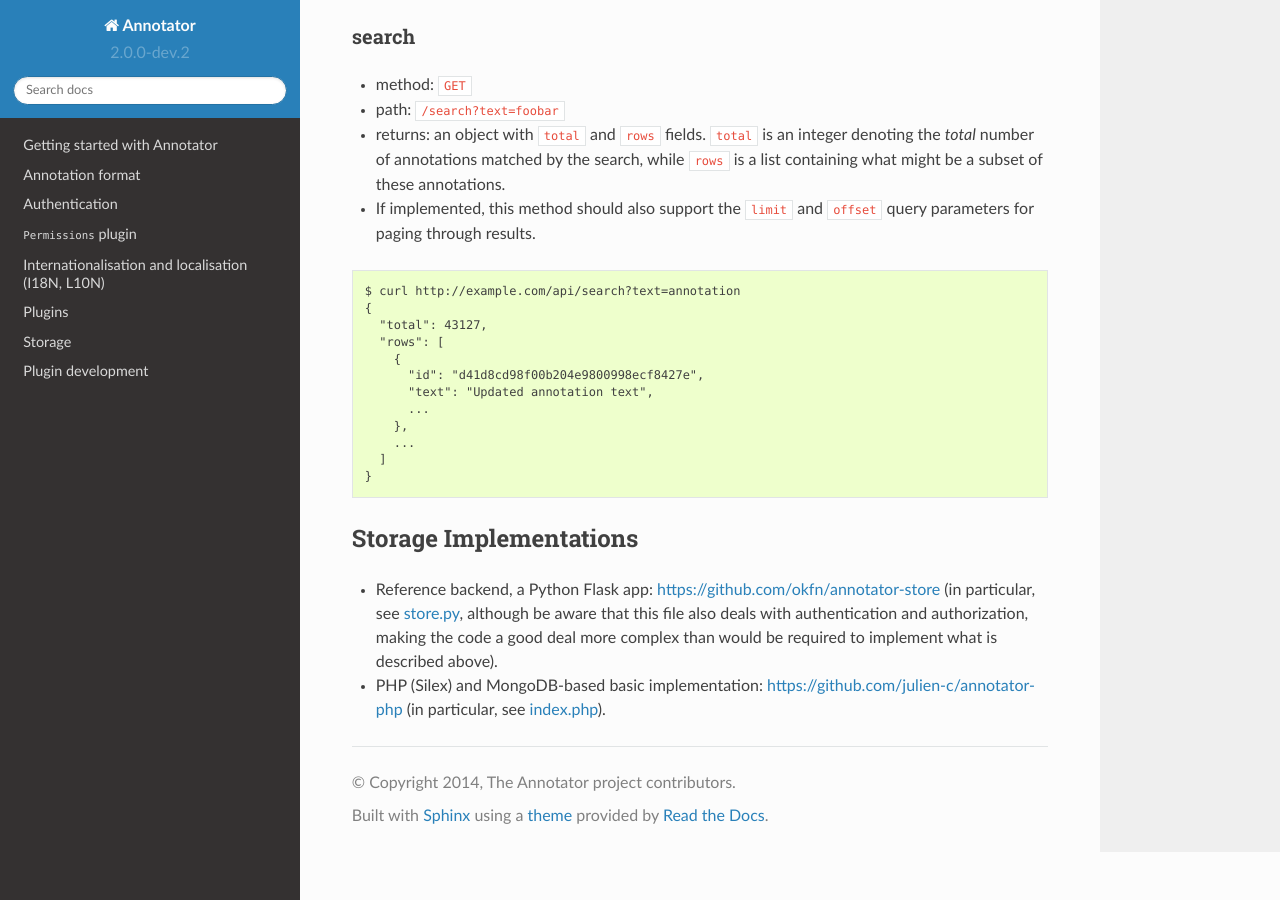
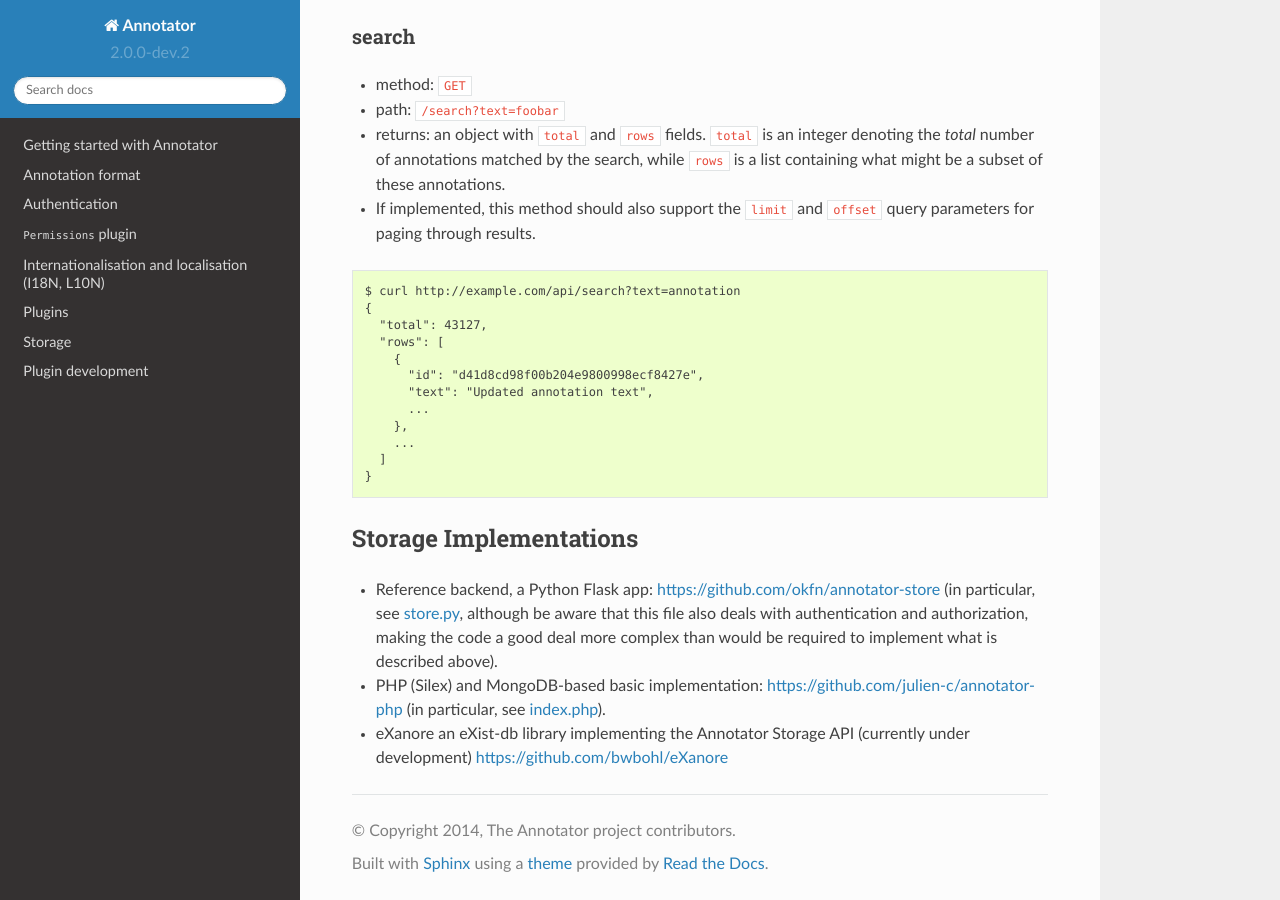
Before and after one commit to openannotation/annotator, a Sphinx documentation site: the page built from doc/storage.rst, in a window 1280 px wide and 900 px high, scrolled down 3165 px. Built offline with Sphinx 7.4.7 and the Read the Docs theme 2.0.0, drawn with Linux system fonts in a browser that asks for light colours.

Commit message:
Update storage.rst

```diff
--- a/doc/storage.rst
+++ b/doc/storage.rst
@@ -216,3 +216,5 @@ Storage Implementations
 -  PHP (Silex) and MongoDB-based basic implementation:
    https://github.com/julien-c/annotator-php (in particular, see
    `index.php <https://github.com/julien-c/annotator-php/blob/master/index.php>`__).
+-  eXanore an eXist-db library implementing the Annotator Storage API (currently under development)
+   https://github.com/bwbohl/eXanore
```
